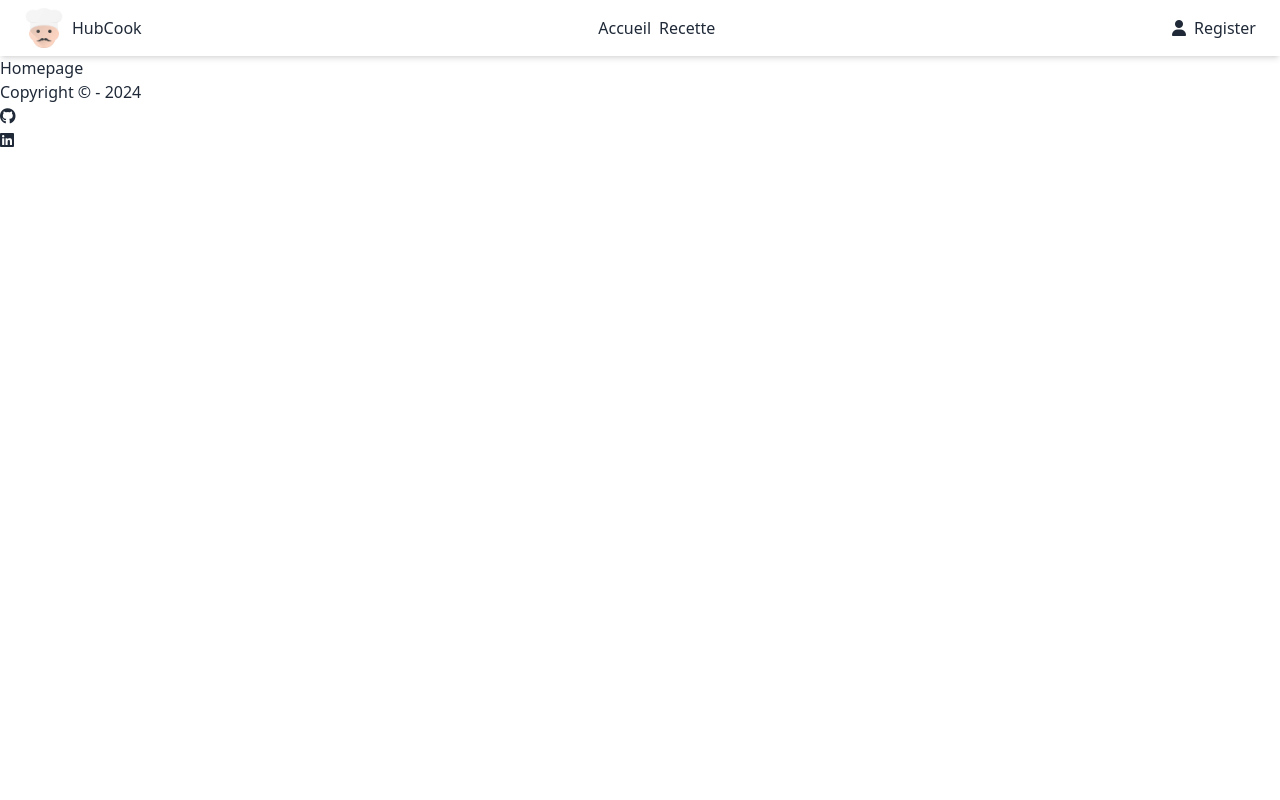
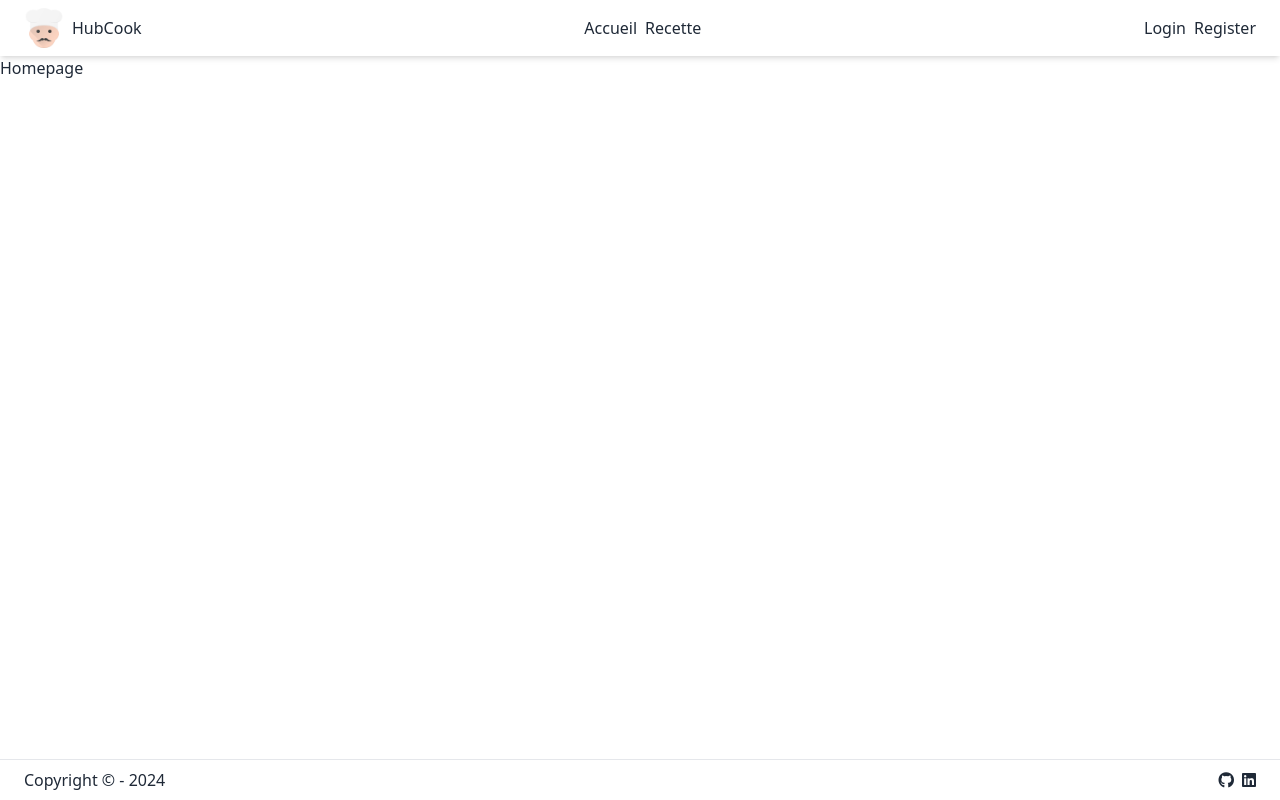
Before and after one commit to GuillemotClement/php-hubcook, a PHP site: page / in a window 1280 px wide. Run offline with PHP 8.4, Linux system fonts and the light colour scheme.

Commit message:
Refacto footer

```diff
--- a/public/css/output.css
+++ b/public/css/output.css
@@ -1337,6 +1337,14 @@ html {
   height: 2.5rem;
 }
 
+.min-h-screen {
+  min-height: 100vh;
+}
+
+.flex-1 {
+  flex: 1 1 0%;
+}
+
 .flex-col {
   flex-direction: column;
 }
@@ -1352,6 +1360,10 @@ html {
 .gap-x-2 {
   -moz-column-gap: 0.5rem;
        column-gap: 0.5rem;
+}
+
+.border-t {
+  border-top-width: 1px;
 }
 
 .px-6 {
--- a/src/views/homepage.view.php
+++ b/src/views/homepage.view.php
@@ -4,7 +4,7 @@ require "partials/head.php";
 require "partials/header.php";
 
 ?>
-<main>
+<main class="flex-1">
   <h1><?= $page ?></h1>
 </main>
 
--- a/src/views/partials/footer.php
+++ b/src/views/partials/footer.php
@@ -1,6 +1,6 @@
-<footer>
+<footer class="flex items-center justify-between px-6 py-2 border-t">
   <p>Copyright &copy; - 2024</p>
-  <ul class="nav-social">
+  <ul class="flex gap-x-2">
     <li><a href=""><i class="fa-brands fa-github"></i></a></li>
     <li><a href=""><i class="fa-brands fa-linkedin"></i></a></li>
   </ul>
--- a/src/views/partials/header.php
+++ b/src/views/partials/header.php
@@ -1,4 +1,4 @@
-<body class="flex flex-col">
+<body class="flex flex-col min-h-screen">
 <header class="flex justify-between shadow-md px-6 py-2 items-center">
 
   <a href="/" class="flex gap-x-2 items-center">
@@ -15,11 +15,11 @@
 
   <ul class="flex gap-x-2">
     <?php if(!isset($_SESSION['username'])): ?>
-      <li><a href="/login"><i class="fa-solid fa-user"></i></a></li>
+      <li><a href="/login">Login</a></li>
       <li><a href="/register">Register</a></li>
     <?php else : ?>
       <li><a href="/">Profil</a></li>
-      <li><a href="/logout"><i class="fa-solid fa-right-from-bracket"></i></a></li>
+      <li><a href="/logout">Logout</a></li>
     <?php endif ?>
   </ul>
 
```
